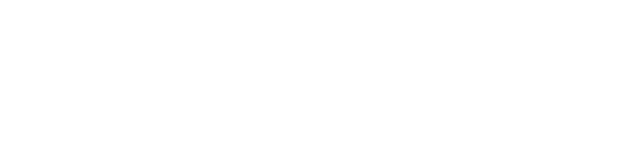
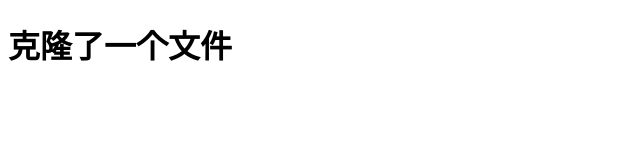
Before and after one commit to conglele728990941/myfirstproject, a plain HTML site: page index.html in a window 1280 px wide. Shown: the whole page, without its empty margins (0-640 px from the left). Drawn offline with Linux system fonts and the light colour scheme.

Commit message:
添加了一个标签

```diff
--- a/index.html
+++ b/index.html
@@ -5,6 +5,6 @@
     <title>Title</title>
 </head>
 <body>
-
+<h1>克隆了一个文件</h1>
 </body>
 </html>
```
